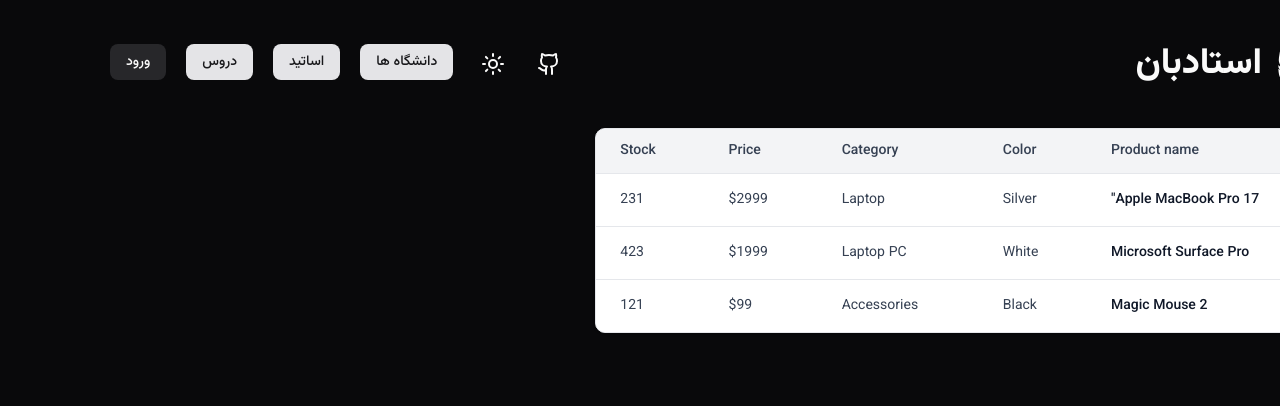
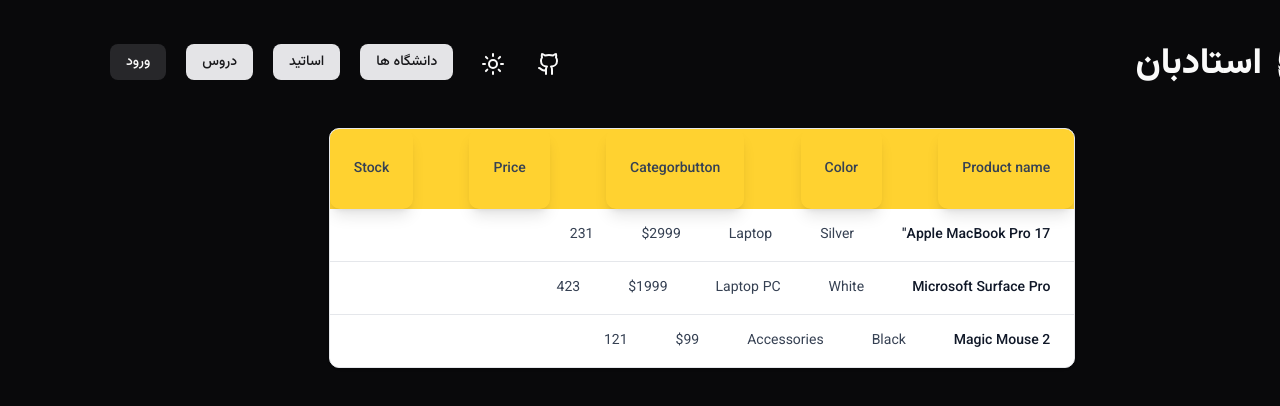
Before and after one commit to ostadbun/Client, a Next.js app: page /subjects in a window 1280 px wide. Shown: the top 406 px of the page. Built offline with nearby package versions, Linux system fonts and the light colour scheme.

Commit message:
adding some changes to table

```diff
--- a/src/app/subjects/page.tsx
+++ b/src/app/subjects/page.tsx
@@ -1,51 +1,48 @@
 const subjects = () => {
     return (
-        <div className="w-7/12">
-            <div className="relative justify-center f overflow-x-auto dark:bg-gray-50 shadow-sm rounded-lg border border-gray-200">
+        <div className="w-7/12 mx-auto">
+            <div className="relative flex f overflow-x-auto dark:bg-gray-50 shadow-sm rounded-lg border border-gray-200">
 
-                <table className="w-full text-sm text-left rtl:text-right text-gray-700">
-                    <thead className="text-sm text-gray-700 bg-gray-100 border-b border-gray-200">
-                        <tr>
-                            <th scope="col" className="px-6 py-3 font-medium">Product name</th>
-                            <th scope="col" className="px-6 py-3 font-medium">Color</th>
-                            <th scope="col" className="px-6 py-3 font-medium">Category</th>
-                            <th scope="col" className="px-6 py-3 font-medium">Price</th>
-                            <th scope="col" className="px-6 py-3 font-medium">Stock</th>
-                        </tr>
-                    </thead>
+                <div className="w-full text-sm text-left rtl:text-right text-gray-700">
+                        <div className="flex h-20 bg-amber-300 justify-between">
+                            <button className="px-6 py-3 font-medium rounded-lg border-gray-400 shadow-lg">Product name</button>
+                            <button className="px-6 py-3 font-medium rounded-lg border-gray-400 shadow-lg">Color</button>
+                            <button className="px-6 py-3 font-medium rounded-lg border-gray-400 shadow-lg">Categorbutton</button>
+                            <button className="px-6 py-3 font-medium rounded-lg border-gray-400 shadow-lg">Price</button>
+                            <button className="px-6 py-3 font-medium rounded-lg border-gray-400 shadow-lg">Stock</button>
+                        </div>
+                    <div>
+                        <div className="bg-white border-b flex border-gray-200">
+                            <div className="px-6 py-4 font-medium text-gray-900 whitespace-nowrap">
+                                Apple MacBook Pro 17"
+                            </div>
+                            <div className="px-6 py-4">Silver</div>
+                            <div className="px-6 py-4">Laptop</div>
+                            <div className="px-6 py-4">$2999</div>
+                            <div className="px-6 py-4">231</div>
+                        </div>
 
-                    <tbody>
-                        <tr className="bg-white border-b border-gray-200">
-                            <th scope="row" className="px-6 py-4 font-medium text-gray-900 whitespace-nowrap">
-                                Apple MacBook Pro 17"
-                            </th>
-                            <td className="px-6 py-4">Silver</td>
-                            <td className="px-6 py-4">Laptop</td>
-                            <td className="px-6 py-4">$2999</td>
-                            <td className="px-6 py-4">231</td>
-                        </tr>
+                        <div className="bg-white border-b flex border-gray-200">
+                            <div className="px-6 py-4 font-medium text-gray-900 whitespace-nowrap">
+                                Microsoft Surface Pro
+                            </div>
+                            <div className="px-6 py-4">White</div>
+                            <div className="px-6 py-4">Laptop PC</div>
+                            <div className="px-6 py-4">$1999</div>
+                            <div className="px-6 py-4">423</div>
+                        </div>
 
-                        <tr className="bg-white border-b border-gray-200">
-                            <th scope="row" className="px-6 py-4 font-medium text-gray-900 whitespace-nowrap">
-                                Microsoft Surface Pro
-                            </th>
-                            <td className="px-6 py-4">White</td>
-                            <td className="px-6 py-4">Laptop PC</td>
-                            <td className="px-6 py-4">$1999</td>
-                            <td className="px-6 py-4">423</td>
-                        </tr>
-
-                        <tr className="bg-white">
-                            <th scope="row" className="px-6 py-4 font-medium text-gray-900 whitespace-nowrap">
+                        <div className="bg-white flex">
+                            <div className="px-6 py-4 font-medium text-gray-900 whitespace-nowrap">
                                 Magic Mouse 2
-                            </th>
-                            <td className="px-6 py-4">Black</td>
-                            <td className="px-6 py-4">Accessories</td>
-                            <td className="px-6 py-4">$99</td>
-                            <td className="px-6 py-4">121</td>
-                        </tr>
-                    </tbody>
-                </table>
+                            </div>
+                            <div className="px-6 py-4">Black</div>
+                            <div className="px-6 py-4">Accessories</div>
+                            <div className="px-6 py-4">$99</div>
+                            <div className="px-6 py-4">121</div>
+                        </div>
+                    </div>
+                </div>
             </div>
         </div>
     );
```
